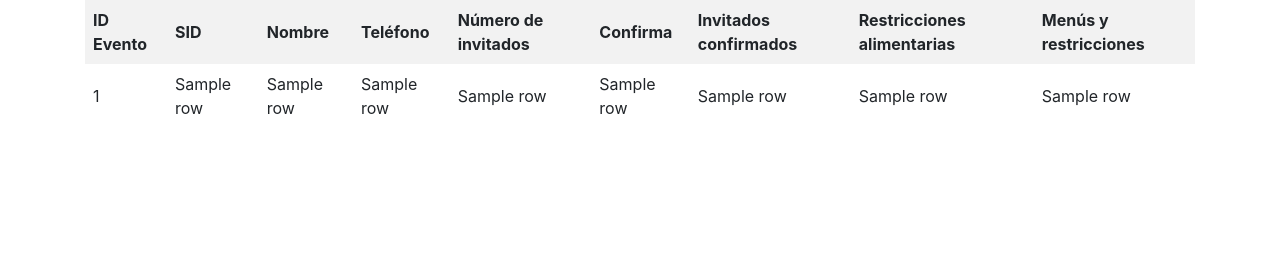
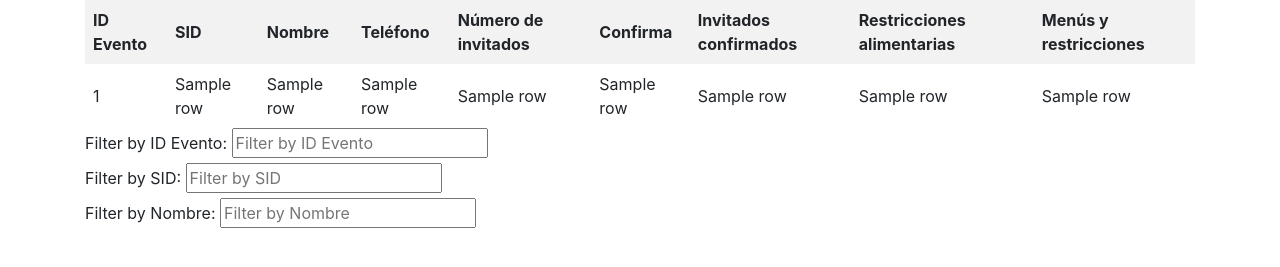
Before and after one commit to sinboleto/confirmacion, a Flask app: template templates/dashboard.html in a window 1280 px wide. Shown: the part 117-384 px from the top of the page. Run offline with Flask 3, Linux system fonts and the light colour scheme; the template is opened without the code that fills it: most values are stand-ins (such as "Sample title", 1, 10 or a date in 2020); some libraries are stand-ins or nearby versions.

Commit message:
Modificación dashboard

```diff
--- a/templates/dashboard.html
+++ b/templates/dashboard.html
@@ -8,7 +8,6 @@
         table {
             width: 100%;
             table-layout: auto;
-            /* Allow columns to adjust based on content */
         }
 
         th {
@@ -51,15 +50,15 @@
         <table id="data-table">
             <thead>
                 <tr>
-                    <th>ID Evento</th>
-                    <th>SID</th>
-                    <th>Nombre</th>
-                    <th>Teléfono</th>
-                    <th>Número de invitados</th>
-                    <th>Confirma</th>
-                    <th>Invitados confirmados</th>
-                    <th>Restricciones alimentarias</th>
-                    <th>Menús y restricciones</th>
+                    <th data-name="ID Evento">ID Evento</th>
+                    <th data-name="SID">SID</th>
+                    <th data-name="Nombre">Nombre</th>
+                    <th data-name="Teléfono">Teléfono</th>
+                    <th data-name="Número de invitados">Número de invitados</th>
+                    <th data-name="Confirma">Confirma</th>
+                    <th data-name="Invitados confirmados">Invitados confirmados</th>
+                    <th data-name="Restricciones alimentarias">Restricciones alimentarias</th>
+                    <th data-name="Menús y restricciones">Menús y restricciones</th>
                 </tr>
             </thead>
             <tbody>
@@ -78,19 +77,42 @@
                 {% endfor %}
             </tbody>
         </table>
-
+        <div>
+            <label for="filterColumnIDEvento">Filter by ID Evento:</label>
+            <input type="text" id="filterColumnIDEvento" onkeyup="filterTable('ID Evento')"
+                placeholder="Filter by ID Evento">
+        </div>
+        <div>
+            <label for="filterColumnSID">Filter by SID:</label>
+            <input type="text" id="filterColumnSID" onkeyup="filterTable('SID')" placeholder="Filter by SID">
+        </div>
+        <div>
+            <label for="filterColumnNombre">Filter by Nombre:</label>
+            <input type="text" id="filterColumnNombre" onkeyup="filterTable('Nombre')" placeholder="Filter by Nombre">
+        </div>
+        <!-- Add filter inputs for other columns -->
         <script>
             // JavaScript function to filter the table
-            function filterTable(columnIndex) {
-                var inputElement = document.getElementById('filterColumn' + columnIndex);
+            function filterTable(columnName) {
+                var inputElement = document.getElementById('filterColumn' + columnName);
                 var filterValue = inputElement.value.toUpperCase();
                 var table = document.getElementById('data-table');
                 var rows = table.getElementsByTagName('tr');
 
+                var columnIndex = -1;
+                var headerRow = table.getElementsByTagName('thead')[0].getElementsByTagName('tr')[0];
+                var headerCells = headerRow.getElementsByTagName('th');
+                for (var i = 0; i < headerCells.length; i++) {
+                    if (headerCells[i].getAttribute('data-name') === columnName) {
+                        columnIndex = i;
+                        break;
+                    }
+                }
+
                 for (var i = 0; i < rows.length; i++) {
-                    var cells = rows[i].getElementsByTagName('td')[columnIndex];
-                    if (cells) {
-                        var cellText = cells.textContent || cells.innerText;
+                    var cells = rows[i].getElementsByTagName('td');
+                    if (cells && columnIndex >= 0) {
+                        var cellText = cells[columnIndex].textContent || cells[columnIndex].innerText;
                         if (cellText.toUpperCase().indexOf(filterValue) > -1) {
                             rows[i].style.display = '';
                         } else {
@@ -99,6 +121,7 @@
                     }
                 }
             }
+
         </script>
     </div>
 </body>
```
